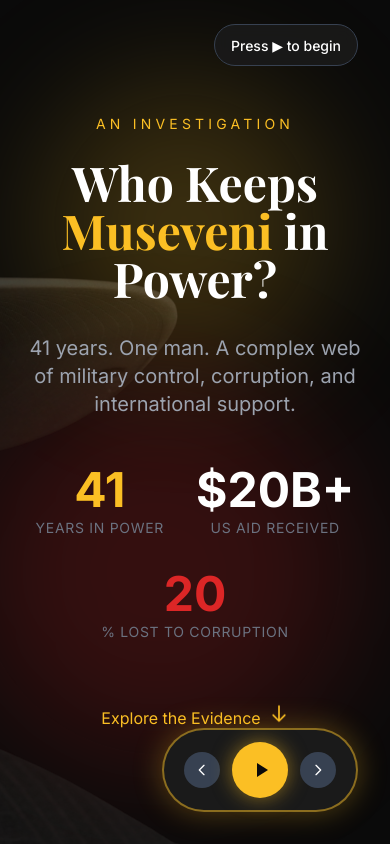
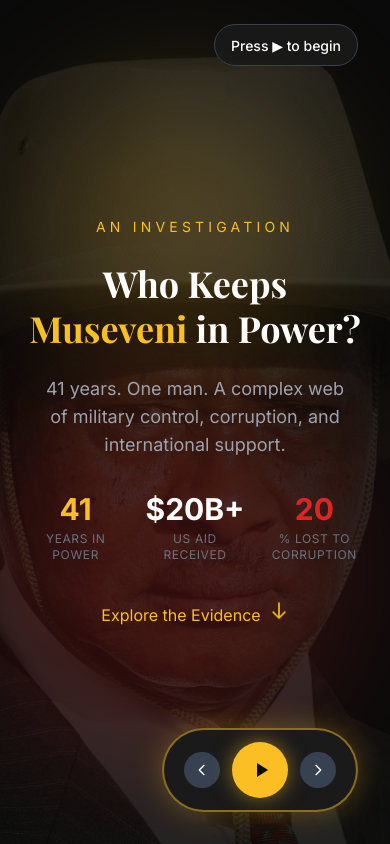
Before and after one commit to leonkalema/the-dutch-brief, a plain HTML site: page index.html in a window 390 px wide. Shown: the top 844 px of the page. Drawn offline with nearby package versions, Linux system fonts and the light colour scheme; grey boxes are pictures that could not be loaded.

Commit message:
Improve mobile responsiveness for hero section

```diff
--- a/index.html
+++ b/index.html
@@ -103,31 +103,31 @@
       <div class="absolute top-20 left-10 w-72 h-72 bg-uganda-gold/20 rounded-full blur-3xl"></div>
       <div class="absolute bottom-20 right-10 w-96 h-96 bg-uganda-red/20 rounded-full blur-3xl"></div>
     </div>
-    <div class="absolute left-0 top-0 h-full w-1/2 opacity-20 pointer-events-none">
-      <img src="gray.png" alt="" class="h-full w-full object-cover object-right">
+    <div class="absolute left-0 top-0 h-full w-full md:w-1/2 opacity-10 md:opacity-20 pointer-events-none">
+      <img src="gray.png" alt="" class="h-full w-full object-cover object-center md:object-right">
     </div>
 
     <div class="relative z-10 text-center px-6 max-w-5xl mx-auto">
       <p class="text-uganda-gold uppercase tracking-[0.3em] text-sm mb-6 fade-up">An Investigation</p>
-      <h1 class="font-serif text-5xl md:text-7xl lg:text-8xl text-white mb-8 fade-up">
+      <h1 class="font-serif text-4xl sm:text-5xl md:text-7xl lg:text-8xl text-white mb-6 md:mb-8 fade-up leading-tight">
         Who Keeps<br><span class="text-uganda-gold">Museveni</span> in Power?
       </h1>
-      <p class="text-xl md:text-2xl text-gray-400 max-w-2xl mx-auto mb-12 fade-up">
+      <p class="text-lg md:text-2xl text-gray-400 max-w-2xl mx-auto mb-8 md:mb-12 fade-up px-4">
         41 years. One man. A complex web of military control, corruption, and international support.
       </p>
 
-      <div class="flex flex-wrap justify-center gap-8 mb-16 fade-up">
+      <div class="grid grid-cols-3 gap-4 md:gap-8 mb-10 md:mb-16 fade-up">
         <div class="text-center">
-          <div class="text-5xl font-bold text-uganda-gold" data-target="41">0</div>
-          <div class="text-gray-500 text-sm uppercase tracking-wider mt-1">Years in Power</div>
+          <div class="text-3xl sm:text-4xl md:text-5xl font-bold text-uganda-gold" data-target="41">0</div>
+          <div class="text-gray-500 text-xs md:text-sm uppercase tracking-wider mt-1">Years in Power</div>
         </div>
         <div class="text-center">
-          <div class="text-5xl font-bold text-white">$20B+</div>
-          <div class="text-gray-500 text-sm uppercase tracking-wider mt-1">US Aid Received</div>
+          <div class="text-3xl sm:text-4xl md:text-5xl font-bold text-white">$20B+</div>
+          <div class="text-gray-500 text-xs md:text-sm uppercase tracking-wider mt-1">US Aid Received</div>
         </div>
         <div class="text-center">
-          <div class="text-5xl font-bold text-uganda-red" data-target="20">0</div>
-          <div class="text-gray-500 text-sm uppercase tracking-wider mt-1">% Lost to Corruption</div>
+          <div class="text-3xl sm:text-4xl md:text-5xl font-bold text-uganda-red" data-target="20">0</div>
+          <div class="text-gray-500 text-xs md:text-sm uppercase tracking-wider mt-1">% Lost to Corruption</div>
         </div>
       </div>
 
```
